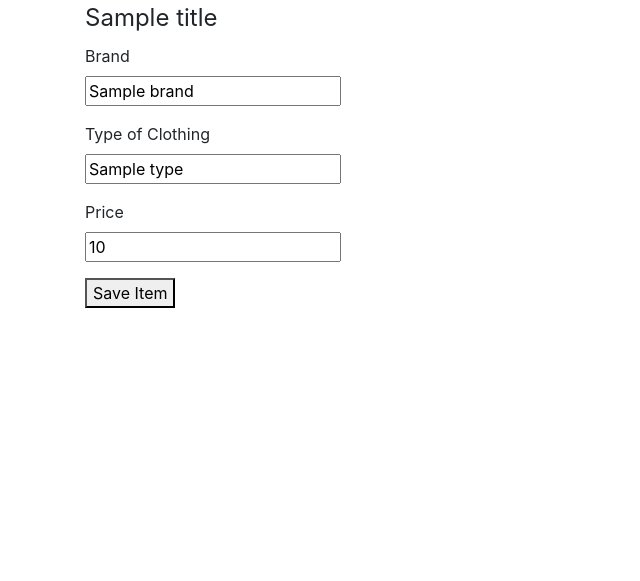
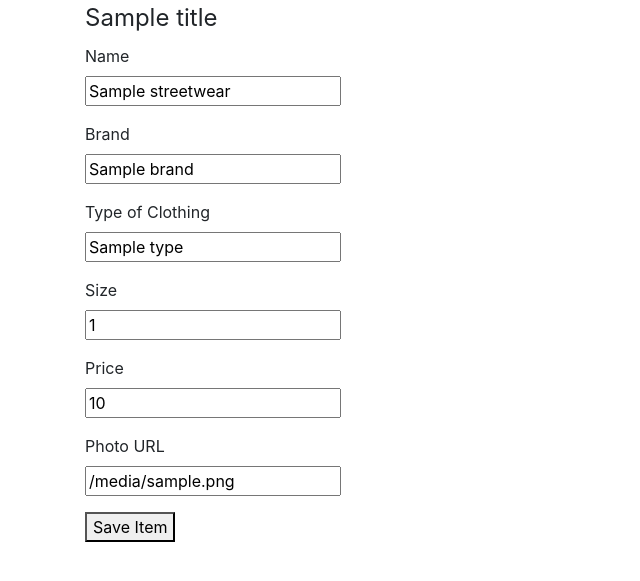
Before and after one commit to diyarkudrat/Closet_Organizer, a Flask app: template templates/streetwears_new.html in a window 1280 px wide. Shown: the part 56-637 px from the top of the page, without its empty margins (0-640 px from the left). Run offline with Flask 2, Linux system fonts and the light colour scheme; the template is opened without the code that fills it: most values are stand-ins (such as "Sample title", 1, 10 or a date in 2020); some libraries are stand-ins or nearby versions.

```diff
--- a/app.py
+++ b/app.py
@@ -95,10 +95,13 @@ def streetwears_new():
 @app.route('/sneakers/streetwears/submit', methods=['POST'])
 def streetwears_submit():
     streetwear = {
+        'name': request.form.get('name'),
         'brand': request.form.get('brand'),
         'type': request.form.get('type'),
+        'size': request.form.get('size'),
         'color': request.form.get('color'),
-        'price': request.form.get('price')
+        'price': request.form.get('price'),
+        'photo_url': request.form.get('phot_url')
     }
     # print('!!!!!!!!')
     streetwear_id = streetwears.insert_one(streetwear).inserted_id
@@ -118,9 +121,12 @@ def streetwears_edit(streetwear_id):
 @app.route('/sneakers/streetwears/<streetwear_id>', methods=['POST'])
 def streetwears_update(streetwear_id):
     updated_streetwear = {
+        'name': request.form.get('name'),
         'brand': request.form.get('brand'),
         'type': request.form.get('type'),
-        'price': request.form.get('price')
+        'size': request.form.get('size'),
+        'price': request.form.get('price'),
+        'photo_url': request.form.get('photo_url')
     }
     streetwears.update_one(
         {'_id': ObjectId(streetwear_id)},
--- a/templates/partials/streetwears_form.html
+++ b/templates/partials/streetwears_form.html
@@ -1,6 +1,10 @@
 <fieldset>
     <legend>{{ title }}</legend>
     <!-- TITLE -->
+    <p>
+        <label for='streetwear-name'>Name</label><br>
+        <input id='streetwear-name' type='text' name='name' value='{{ streetwear.name }}'
+    </p>
     <p>
         <label for='streetwear-brand'>Brand</label><br>
         <input id='streetwear-brand' type='text' name='brand' value='{{ streetwear.brand }}'/>
@@ -13,8 +17,21 @@
     </p>
 
     <p>
+        <label for='size'>Size</label><br>
+        <input id='size' type='text' name='size' value='{{ streetwear.size }}' />
+    </p>
+
+    <!-- PRICE -->
+    <p>
         <label for='price'>Price</label><br>
         <input id='price' type='text' name='price' value='{{ streetwear.price }}'/>
+    </p>
+
+    <!-- PHOTO -->
+    <p>
+        <label for='photo_url'>Photo URL</label><br>
+        <input id='photo_url' type='text' name='photo_url' value='{{ streetwear.photo_url }}'/>
+    </p>
 
 </fieldset>
 
--- a/templates/streetwears_edit.html
+++ b/templates/streetwears_edit.html
@@ -2,6 +2,6 @@
 
 {% block content %}
 <form method='POST' action='/sneakers/streetwears/{{streetwear._id}}'>
-    {% 'include partials/streetwears_form.html' %}
+    {% include 'partials/streetwears_form.html' %}
 </form>
 {% endblock %}
```
Also changed, not shown: templates/streetwears_index.html (+17 -5 lines), templates/streetwears_show.html (+14 -2 lines).
